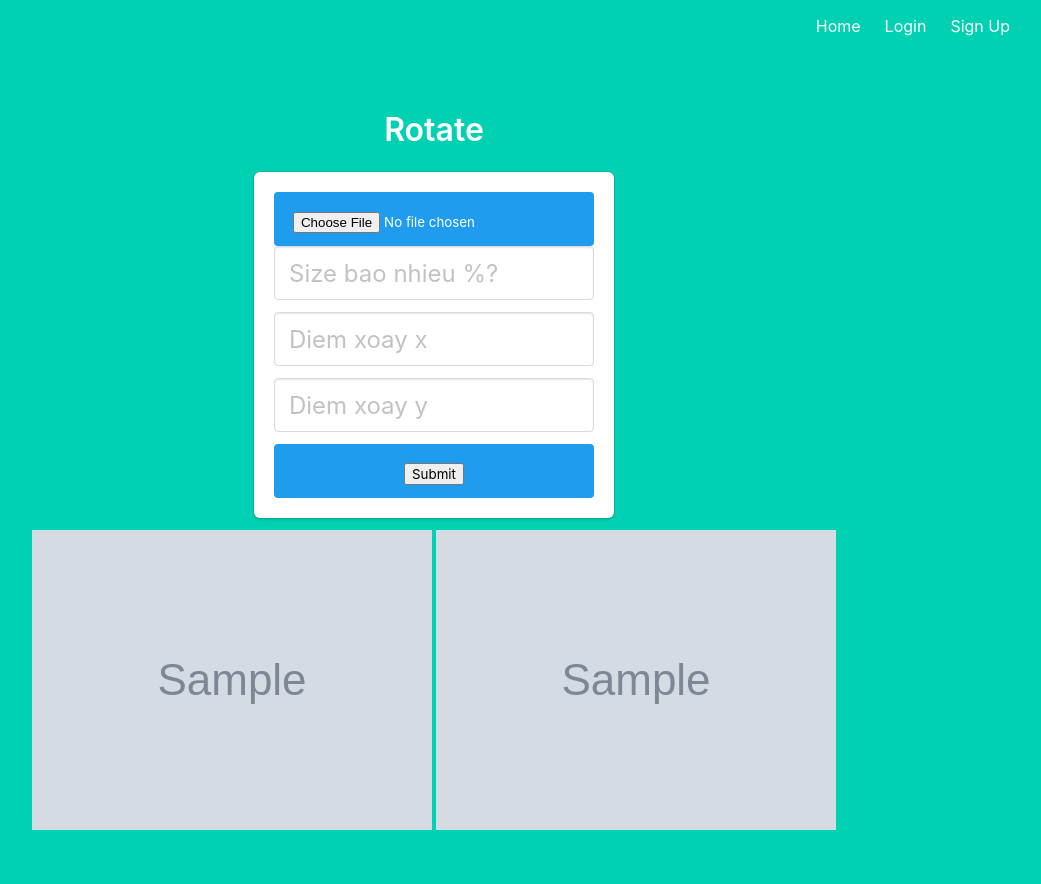
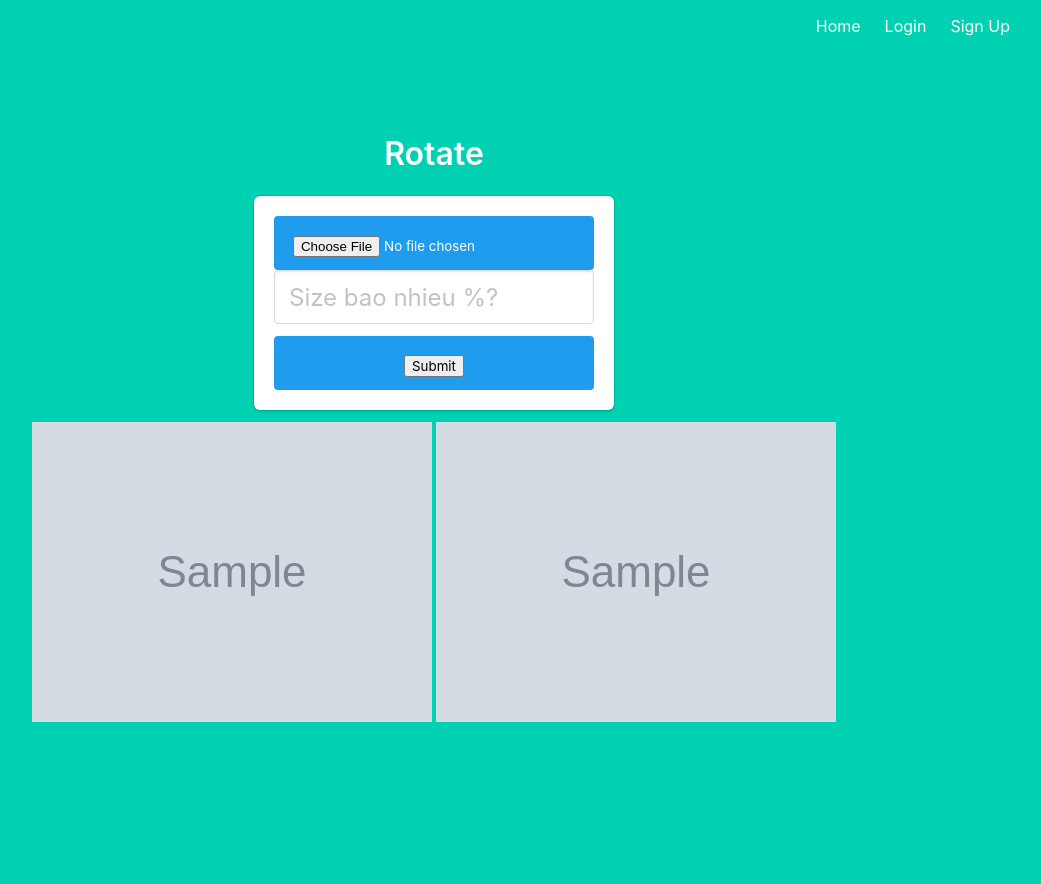
Before and after one commit to megashinyabsol359/Cloudinary-2.0, a Python web app: template code/project/templates/imgedit_resize.html in a window 1280 px wide. Shown: the whole page, without its empty margins (206-1247 px from the left). After the commit the page ends 722 px from the top, so only its background shows below. Run offline with Jinja, Linux system fonts and the light colour scheme; the template is opened without the code that fills it: most values are stand-ins (such as "Sample title", 1, 10 or a date in 2020); grey boxes marked "Sample" are stand-in pictures; form fields are guessed from the names that the template uses.

Commit message:
Add files via upload
Update Templates

```diff
--- a/code/project/templates/base.html
+++ b/code/project/templates/base.html
@@ -29,6 +29,9 @@
                             </a>
                             <a href="{{ url_for('main.rotate') }}" class="navbar-item">
                                 Rotate
+                            </a>
+                            <a href="{{ url_for('main.resize') }}" class="navbar-item">
+                                Resize
                             </a>
                             <a href="{{ url_for('main.trim_video') }}" class="navbar-item">
                                 Trim
--- a/code/project/templates/imgedit_crop.html
+++ b/code/project/templates/imgedit_crop.html
@@ -51,7 +51,7 @@
 </div>
 {% if file_url %}
     <img src="{{ file_url }}" style="width: 400px;">
-    <img src="{{ gray_file_url }}" style="width: 400px;">
+    <img src="{{ crop_file_url }}" style="width: 400px;">
 {% endif %}
 
 {% endblock %}
--- a/code/project/templates/imgedit_resize.html
+++ b/code/project/templates/imgedit_resize.html
@@ -25,16 +25,6 @@
                         <input type="number" onkeydown="if(event.key==='.'){event.preventDefault();}"  oninput="event.target.value = event.target.value.replace(/[^0-9]*/g,'');" class="input is-large" name="size" placeholder="Size bao nhieu %?">
                     </div>
                 </div>
-                <div class="field">
-                    <div class="control">
-                        <input type="number" onkeydown="if(event.key==='.'){event.preventDefault();}"  oninput="event.target.value = event.target.value.replace(/[^0-9]*/g,'');" class="input is-large" name="x" placeholder="Diem xoay x">
-                    </div>
-                </div>
-                <div class="field">
-                    <div class="control">
-                        <input type="number" onkeydown="if(event.key==='.'){event.preventDefault();}"  oninput="event.target.value = event.target.value.replace(/[^0-9]*/g,'');" class="input is-large" name="y" placeholder="Diem xoay y">
-                    </div>
-                </div>
                 <div>
                     <button class="button is-block is-info is-large is-fullwidth">
                         {{ form.submit(class="btn btn-success") }}
@@ -46,7 +36,7 @@
 </div>
 {% if file_url %}
     <img src="{{ file_url }}" style="width: 400px;">
-    <img src="{{ gray_file_url }}" style="width: 400px;">
+    <img src="{{ resize_file_url }}" style="width: 400px;">
 {% endif %}
 
 {% endblock %}
--- a/code/project/templates/imgedit_rotate.html
+++ b/code/project/templates/imgedit_rotate.html
@@ -46,7 +46,7 @@
 </div>
 {% if file_url %}
     <img src="{{ file_url }}" style="width: 400px;">
-    <img src="{{ gray_file_url }}" style="width: 400px;">
+    <img src="{{ rotate_file_url }}" style="width: 400px;">
 {% endif %}
 
 {% endblock %}
```
